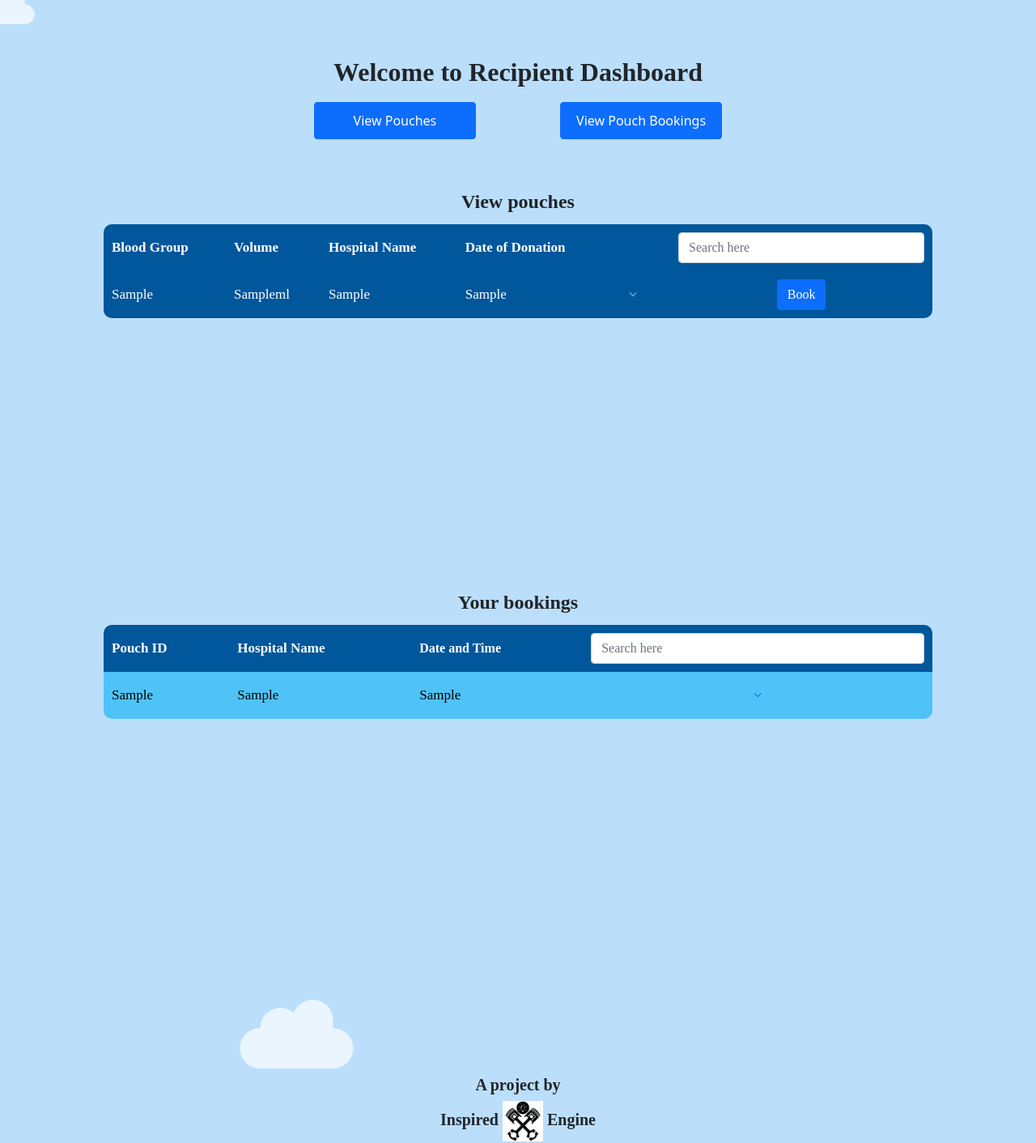
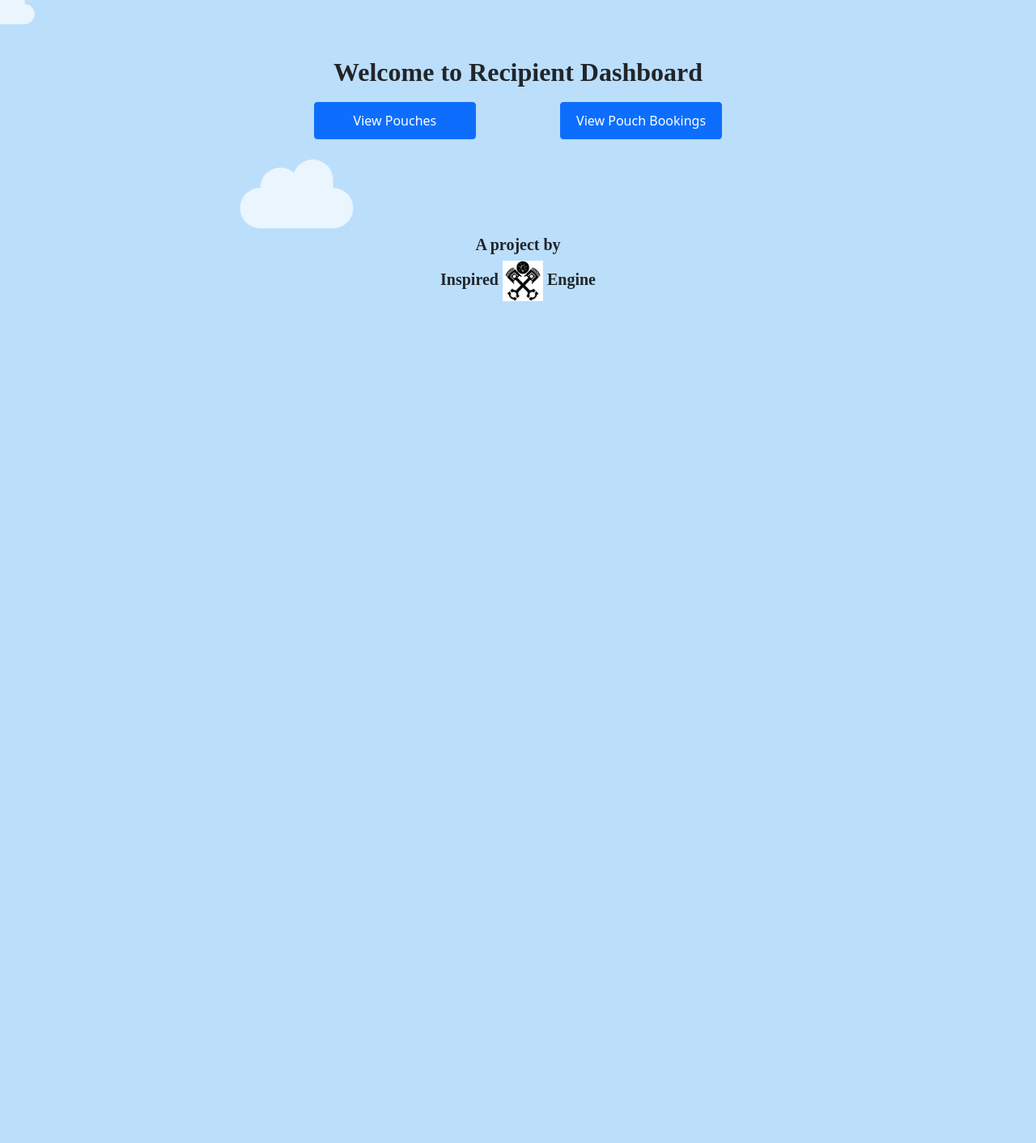
Before and after one commit to ArkiGhosh/blood-donation-connectivity, a Django app: template templates/recipientdashboard.html in a window 1280 px wide. Shown: the part 176-1588 px from the top of the page at 81% size. After the commit the page ends 548 px from the top, so only its background shows below. Run offline with Django 4.2, Linux system fonts and the light colour scheme; the template is opened without the code that fills it: most values are stand-ins (such as "Sample title", 1, 10 or a date in 2020); some libraries are stand-ins or nearby versions.

Commit message:
fixed recipient

```diff
--- a/templates/about.html
+++ b/templates/about.html
@@ -80,6 +80,8 @@
             <img src="/static/ankeshpfp.png" height = "260px" width = "50px !important" class="card-img-top" alt="..." style = "padding:30px;border-radius:35px;">
             <div style = "padding:20px">
              <h6 >Ankesh Pandey is a second year Computer Science undergraduate at BITS Pilani Hyderabad Campus. He has experience in app development, backend engineering and machine learning.</h6>
+             <br>
+             <a href = "https://github.com/gibsonjackson" style = "color:#4FC3F7">Link to Github</a>
             </div>
       </div>
       <div class="col-3 mx-3 px-0"
@@ -95,6 +97,7 @@
             <img src="/static/arkipfp.png" height = "260px" width = "50px !important" class="card-img-top" alt="..." style = "padding:30px;border-radius:35px;">
             <div style = "padding:20px">
             <h6 >Arkishman Ghosh is a second year Computer Science undergraduate at BITS Pilani Hyderabad Campus. He has experience in web development, machine learning and python scripting.</h6>
+            <a href = "https://github.com/ArkiGhosh" style = "color:#4FC3F7">Link to Github</a>
             </div>
       </div>
       <div class="col-3 mx-3 px-0"
@@ -109,6 +112,7 @@
             <img src="/static/mokshpfp.png" height = "260px" width = "50px !important" class="card-img-top" alt="..." style = "padding:30px;border-radius:35px;">
             <div style = "padding:20px">
             <h6 >Moksh Papneja is a second year Computer Science undergraduate at BITS Pilani Hyderabad Campus. He has experience in web development, python scripting and backend engineering.</h6>
+            <a href = "https://github.com/mokshpapneja" style = "color:#4FC3F7">Link to Github</a>
             </div>
       </div>
   </div>
--- a/templates/recipientdashboard.html
+++ b/templates/recipientdashboard.html
@@ -38,8 +38,51 @@
               });
           });
       });
+      $(document).ready(function() {
+        $("#searchb").on("keyup", function() {
+            var value = $(this).val().toLowerCase();
+            $("#pouchb tr").filter(function() {
+                $(this).toggle($(this).text()
+                .toLowerCase().indexOf(value) > -1)
+            });
+        });
+    });
+    function change1(){
+      let e = document.querySelector('.second');
+      let e1 = document.querySelector('.second1');
+      if (e.classList.contains('first')){
+        e.classList.remove('first');
+      }
+      else{
+        e.classList.add('first');
+      }
+      if (e1.classList.contains('first1')){
+        e1.classList.add('first1');
+      }
+
+
+    }
+    function change2(){
+      let e = document.querySelector('.second1');
+      let e1 = document.querySelector('.second');
+      if (e.classList.contains('first1')){
+        e.classList.remove('first1');
+      }
+      else{
+        e.classList.add('first1');
+      }
+      if (e1.classList.contains('first')){
+        e1.classList.add('first');
+      }
+    }
   </script>
     <style>
+      .first{
+        display:none;
+      }
+      .first1{
+        display:none;
+      }
       .heading{
         text-align: center;
         font-family: Comfortaa;
@@ -200,14 +243,14 @@
 
     </div>
 
-<div class = "first1 my-5 second1" style="border-radius:5px !important;">
+<div class = "first my-5 second" style="border-radius:5px !important;">
 
       <h4 style="text-align:center; font-family:Comfortaa; padding:5px">
         <b>
             View pouches
         </b>
       </h4>
-  <div style = "overflow:auto; height:400px;">
+  <div style = "overflow:auto; height:300px;">
     <table style="border-radius:10px !important;overflow:hidden; border-collapse:collapse; width:80%; margin:auto; font-family:Comfortaa;">
       <thead class="thead-dark">
         <tr style = "background-color:#01579B;color:white" >
@@ -271,14 +314,14 @@
         Your bookings
     </b>
   </h4>
-<div style = "overflow:auto; height:400px;">
+<div style = "overflow:auto; height:200px;">
 <table style="border-radius:10px !important;overflow:hidden; border-collapse:collapse; width:80%; margin:auto; font-family:Comfortaa;">
   <thead class="thead-dark">
     <tr style = "background-color:#01579B;color:white" >
         <th scope="col"  style="padding:10px;font-size:17px;">Pouch ID</th>
         <th scope="col"  style="padding:10px;font-size:17px">Hospital Name</th>
-        <th scope="col"  style="padding:10px;font-size:;">Date and Time</th>
-        <th scope="col"  style="padding:10px;font-size:;text-align:center;"><input id="searchb" class="form-control" type="text"
+        <th scope="col"  style="padding:10px;font-size:;">Hospital Contact</th>
+        <th scope="col"  style="padding:10px;font-size:;text-align:center;" colspan = "2"><input id="searchb" class="form-control" type="text"
           placeholder="Search here"></th>
     </tr>
   </thead>
@@ -287,19 +330,21 @@
         <tr style="background-color:#4FC3F7;color:black; border-color:#4FC3F7">
           <td style = "font-family:Comfortaa;font-size:17px;padding:10px">{{h.1}}</td>
           <td style = "font-family:Comfortaa;font-size:17px;padding:10px">{{h.17}}</td>
+          <td style = "font-family:Comfortaa;font-size:17px;padding:10px">{{h.18}}</td>
+          <td style = "font-family:Comfortaa;font-size:17px;padding:10px">{{h.14}}</td>
           <td style = "font-family:Comfortaa;font-size:17px;padding:10px">{{h.2}}</td>
-          <td style = "font-family:Comfortaa;font-size:17px;padding:10px;text-align:center">
+          {% comment %} <td style = "font-family:Comfortaa;font-size:17px;padding:10px;text-align:center">
             <button class="btn btn-link btn-block text-left collapsed" type="button" data-toggle="collapse" data-target="#collapseTwo" aria-expanded="true" aria-controls="collapseTwo" onclick="showHideRow1('hidden_row{{h.0}}3')">
                 <b><i class="fa fa-angle-down" aria-hidden="true" style = "color: :#01579B"></i></b>
             </button>
-          </td>
+          </td> {% endcomment %}
         </tr>
-        <tr id="hidden_row{{h.0}}3" class="hidden_row" style = "display:none; padding:10px; background-color:#4FC3F7">
+        {% comment %} <tr id="hidden_row{{h.0}}3" class="hidden_row" style = "display:none; padding:10px; background-color:#4FC3F7">
           <td style = "padding:10px">Blood Group: {{h.14}}</td>
           <td style = "padding:10px">Additional Details: {{h.15}}</td>
           <td style = "padding:10px">Contact: {{h.18}}</td>
           <td style="padding:10px;font-size:;">Address: {{h.19}}</td>
-        </tr>
+        </tr> {% endcomment %}
         {% endfor %}
   </tbody>
 </table>
```
